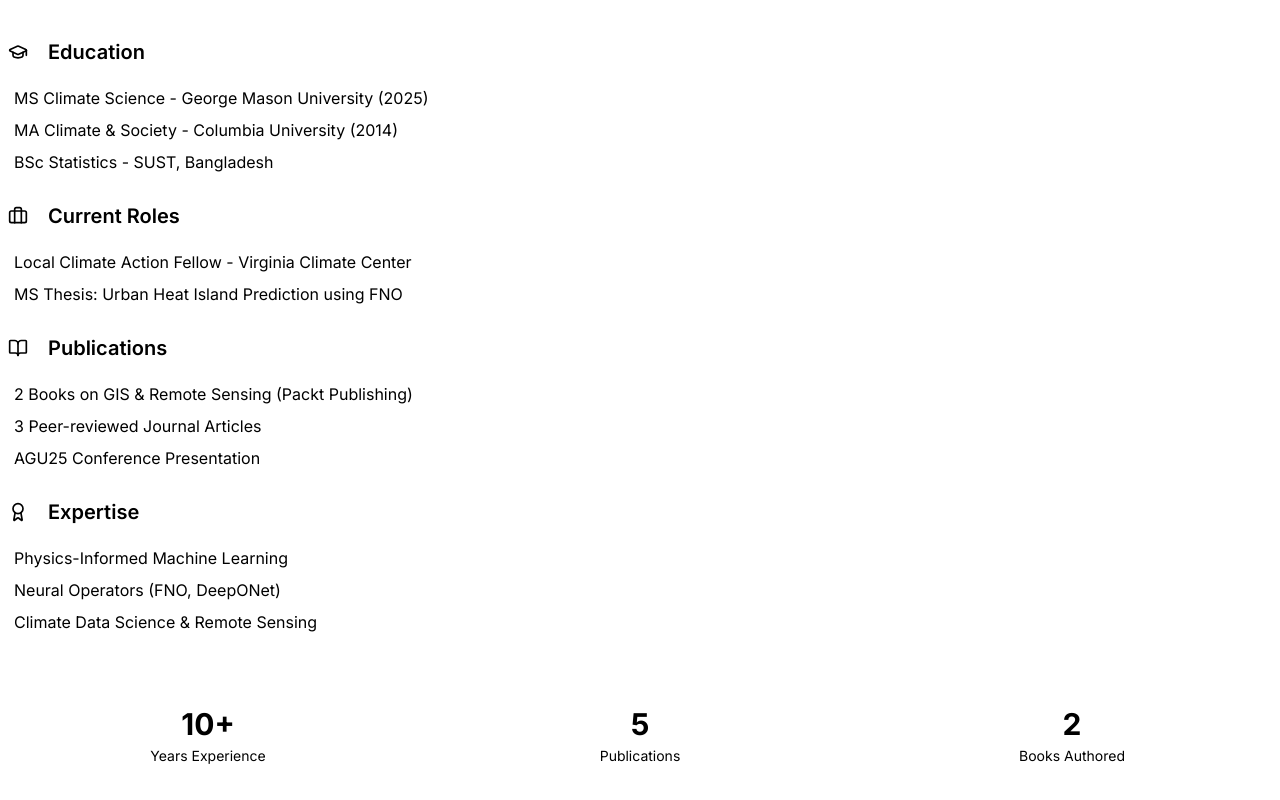
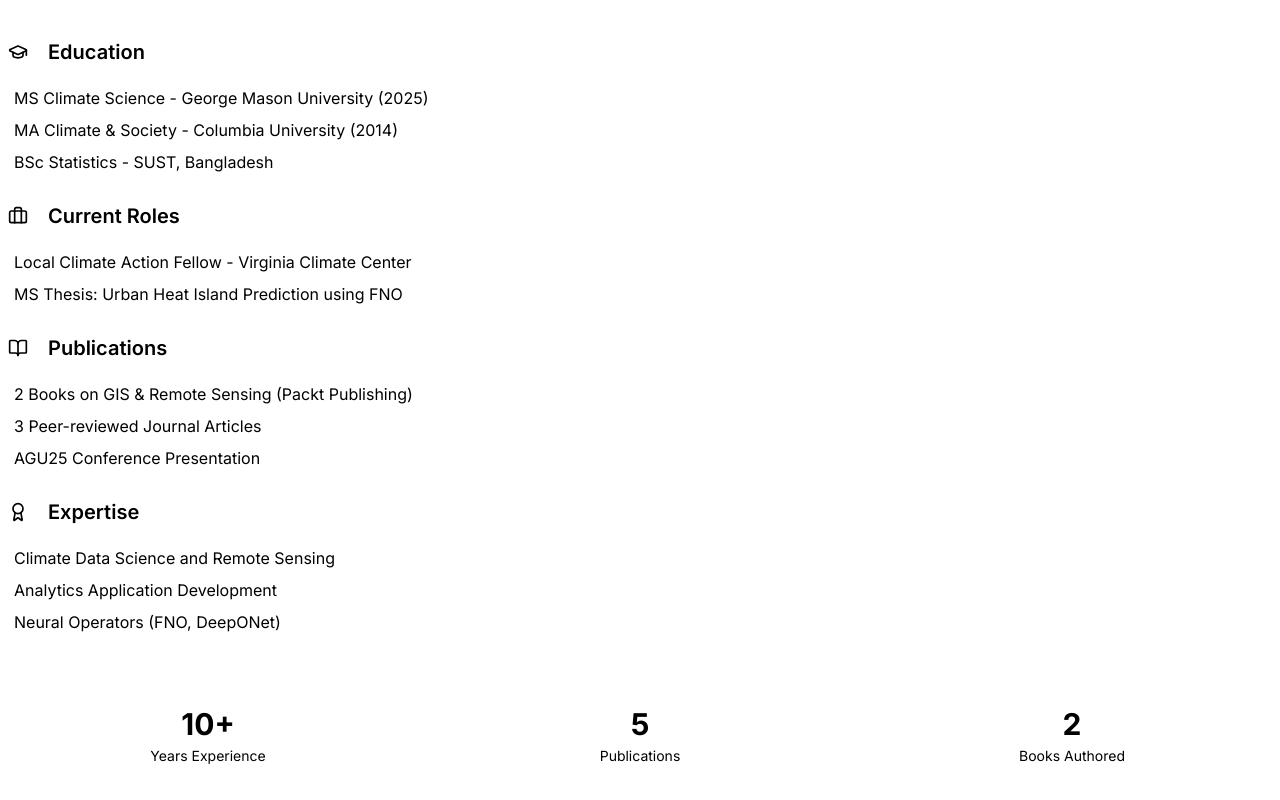
Before and after one commit to shammun/portfolio-website, a Next.js app: page /cv in a window 1280 px wide. Shown: the part 330-1130 px from the top of the page. Built offline with nearby package versions, Linux system fonts and the light colour scheme.

Commit message:
Update Expertise section in CV page

```diff
--- a/src/app/cv/page.tsx
+++ b/src/app/cv/page.tsx
@@ -46,9 +46,9 @@ const highlights = [
     icon: Award,
     title: "Expertise",
     items: [
-      "Physics-Informed Machine Learning",
+      "Climate Data Science and Remote Sensing",
+      "Analytics Application Development",
       "Neural Operators (FNO, DeepONet)",
-      "Climate Data Science & Remote Sensing",
     ],
   },
 ];
```
